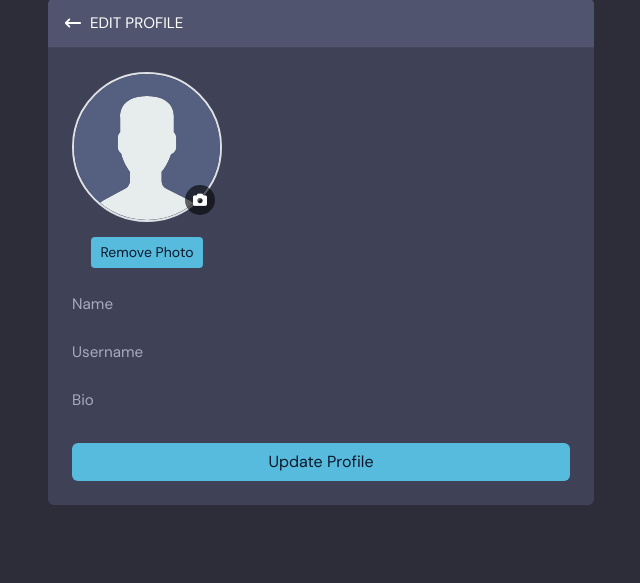
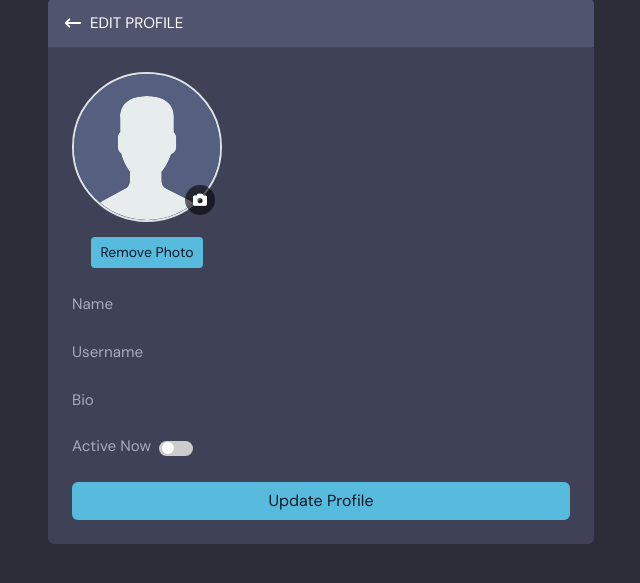
Before and after one commit to athikapriya/django-studyhub, a Django app: template base/templates/base/user_edit.html in a window 1280 px wide. Shown: the part 126-709 px from the top of the page, without its empty margins (319-959 px from the left). Run offline with Django 3.2, Linux system fonts and the light colour scheme; the template is opened without the code that fills it, so the values that code supplies are empty; some libraries are stand-ins or nearby versions.

Commit message:
Add "Active Now" toggle in profile edit to switch user online/offline

```diff
--- a/base/models.py
+++ b/base/models.py
@@ -19,6 +19,8 @@ class User(AbstractUser):
     name = models.CharField(max_length=200, null=True, validators=[name_validator])
     email = models.EmailField(unique=True, null=True)
     bio = models.TextField(null=True)
+
+    is_online = models.BooleanField(default=True)
 
     avatar = models.ImageField(null=True, blank=True, upload_to="avatar/",  default="profile.svg")
 
--- a/base/templates/base/user_edit.html
+++ b/base/templates/base/user_edit.html
@@ -47,6 +47,47 @@
     .update-btn:hover, #removePhotoBtn:hover{
         color: var(--color-text-primary);
         background-color: var(--color-btn-secondary);
+    }
+
+    .switch {
+        position: relative;
+        display: inline-block;
+        width: 34px;
+        height: 16.5px;
+    }
+
+    .switch input {
+        display:none;
+    }
+
+    .slider {
+        position: relative;
+        display: inline-block;
+        width: 34px;
+        height: 15px;
+        border-radius: 16.5px;
+        background-color: #ccc;
+        transition: 0.4s;
+    }
+
+    .slider:before {
+        content: "";
+        position: absolute;
+        height: 12px;
+        width: 12px;
+        left: 3px;
+        bottom: 2px;
+        background-color: white;
+        transition: 0.4s;
+        border-radius: 50%;
+    }
+
+    input:checked + .slider:before {
+        transform: translateX(16px);
+    }
+
+    input:checked + .slider {
+    background-color: #28a745;
     }
 </style>
 {% endblock %}
@@ -131,6 +172,14 @@
                                 {% endfor %}
                             </div>
 
+                            <div class="mb-3 d-flex align-items-center gap-2">
+                                <label class="form-label mb-0">Active Now</label>
+                                <label class="switch mb-0">
+                                    <input type="checkbox" name="is_online" id="id_is_online" {% if user.is_online %}checked{% endif %}>
+                                    <span class="slider round"></span>
+                                </label>
+                            </div>
+
                             <button type="submit" class="btn w-100 mt-2 update-btn">Update Profile</button>
                         </form>
                     </div>
```
Also changed, not shown: base/forms.py (+5 -2 lines), base/views.py (+34 -35 lines).
